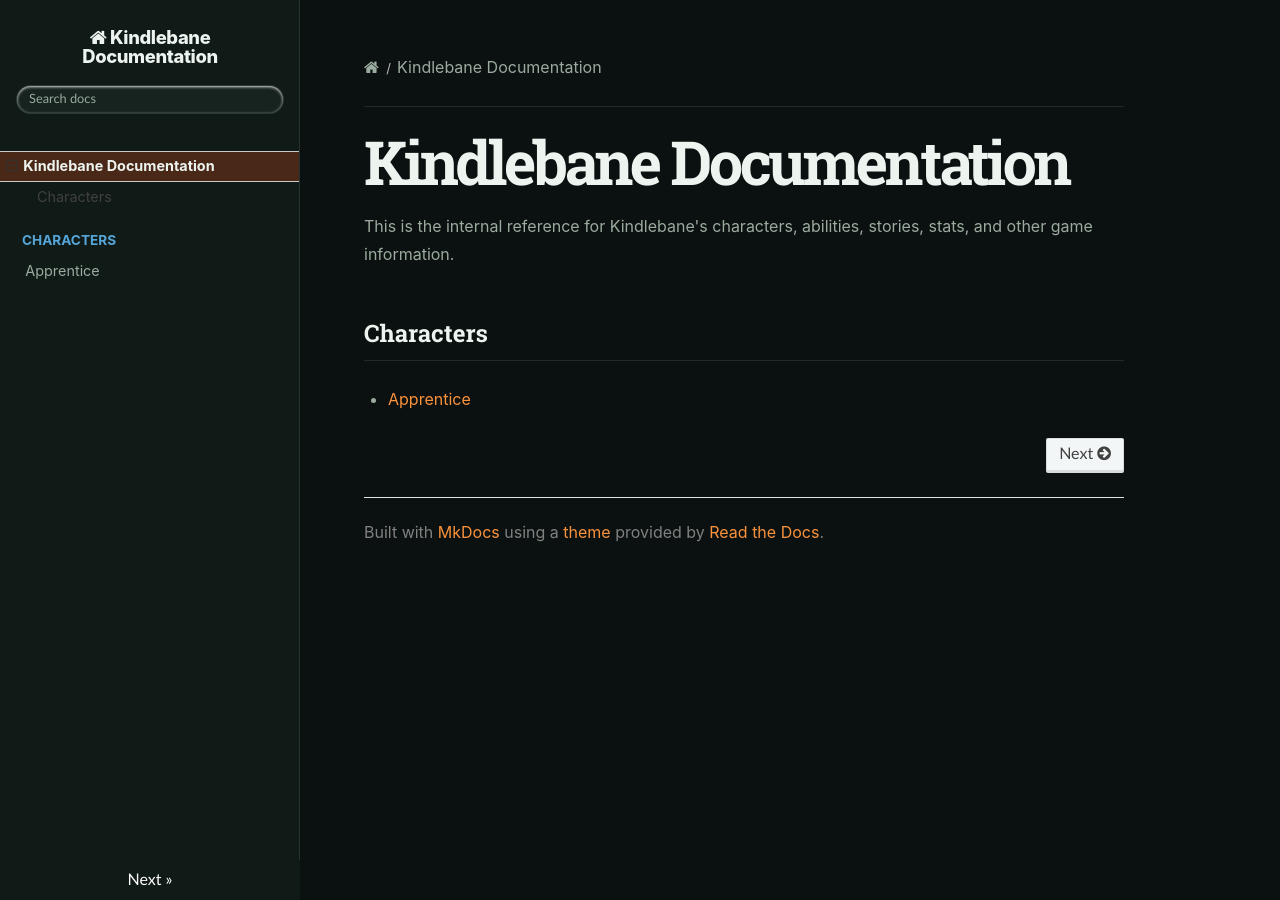
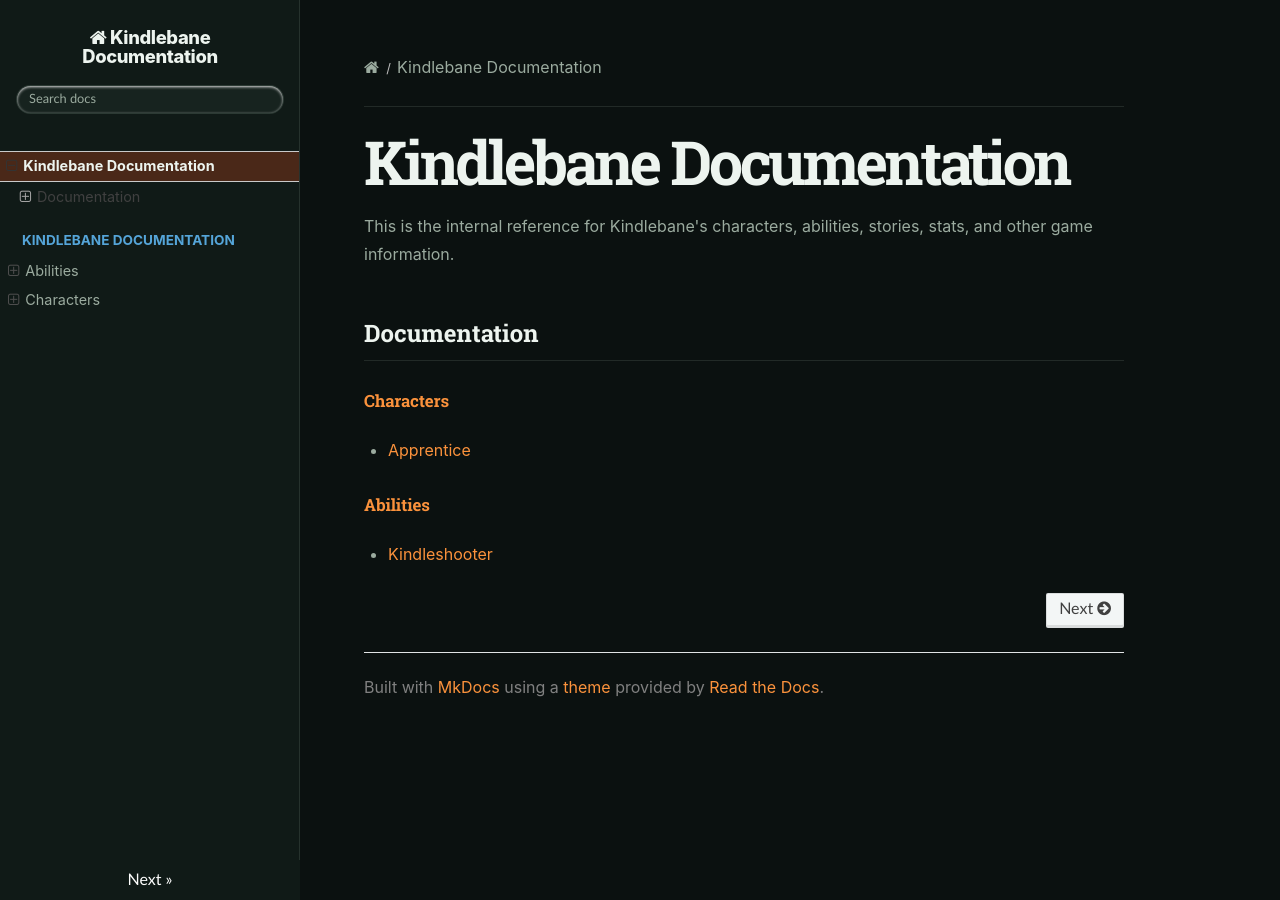
Before and after one commit to Tbercher/Kindlebane, an MkDocs documentation site: the page built from docs/index.md, in a window 1280 px wide. Built offline with MkDocs 1.6.1, drawn with Linux system fonts in a browser that asks for light colours; nearby versions of some CDN libraries.

Commit message:
Dictionary for game information implemented

```diff
--- a/docs/index.md
+++ b/docs/index.md
@@ -3,6 +3,12 @@
 This is the internal reference for Kindlebane's characters, abilities, stories,
 stats, and other game information.
 
-## Characters
+## Documentation
 
-- [Apprentice](characters/apprentice.md)
+### Characters
+
+- [Apprentice](kindlebane-documentation/characters/apprentice.md)
+
+### Abilities
+
+- [Kindleshooter](kindlebane-documentation/abilities/kindleshooter.md)
--- a/docs/stylesheets/ember.css
+++ b/docs/stylesheets/ember.css
@@ -98,6 +98,20 @@ a:hover {
 .rst-versions .rst-current-version {
   background: var(--forest-900) !important;
   color: var(--muted);
+}
+
+.wy-menu-vertical li.toctree-l3,
+.wy-menu-vertical li.toctree-l3 > a,
+.wy-menu-vertical li.toctree-l3.current,
+.wy-menu-vertical li.toctree-l3.current > a {
+  background: var(--forest-900) !important;
+  color: var(--muted) !important;
+}
+
+.wy-menu-vertical li.toctree-l3 > a:hover,
+.wy-menu-vertical li.toctree-l3.current > a:hover {
+  background: var(--ember-hover) !important;
+  color: var(--ink) !important;
 }
 
 .wy-menu-vertical .current-section p {
```
Also changed, not shown: docs/characters/apprentice.md (deleted, +0 -38 lines), docs/kindlebane-documentation/abilities/kindleshooter.md (added, +13 -0 lines), docs/kindlebane-documentation/characters/apprentice.md (added, +37 -0 lines), 8 other files.
